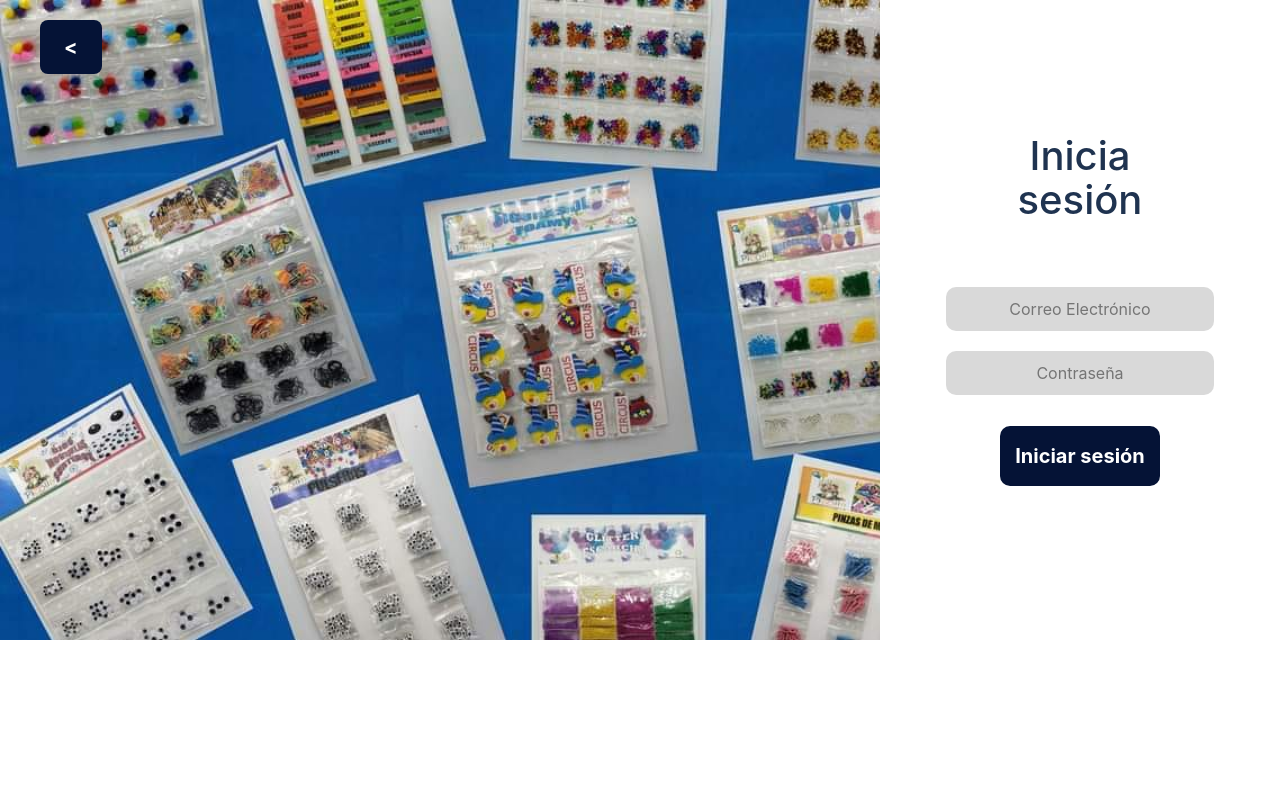
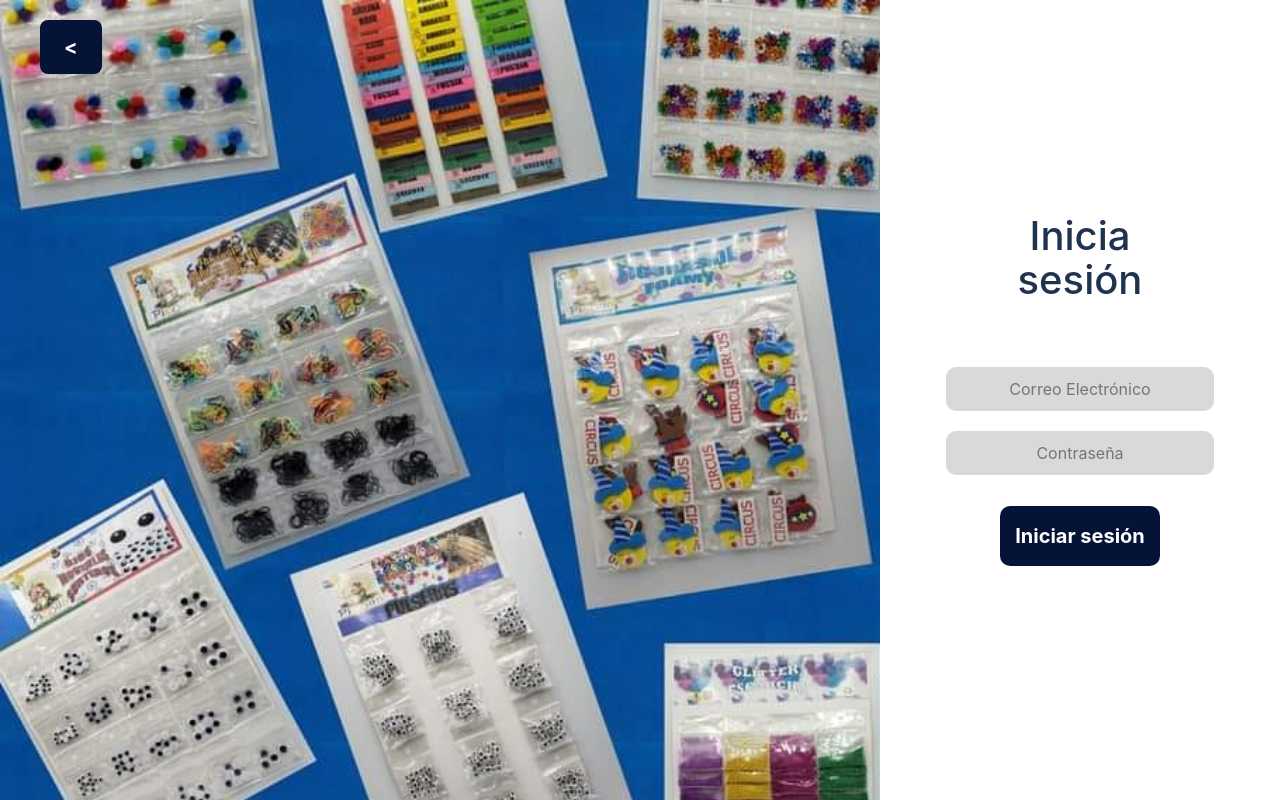
Before and after one commit to angelargd8/Proyecto-software, a React (Vite) app in the folder Proyecto/FRONTEND/: page /login in a window 1280 px wide. Built offline with nearby package versions, Linux system fonts and the light colour scheme.

Commit message:
fix: body % in login

```diff
--- a/Proyecto/FRONTEND/src/componentes/carrito/resumen.css
+++ b/Proyecto/FRONTEND/src/componentes/carrito/resumen.css
@@ -52,9 +52,8 @@
 .body {
     display: flex;
     flex-direction: column;
-    height: 80%;
+    height: 100%;
     width: 100%;
-    overflow-y: scroll;
 }
 
 .sector {
```
